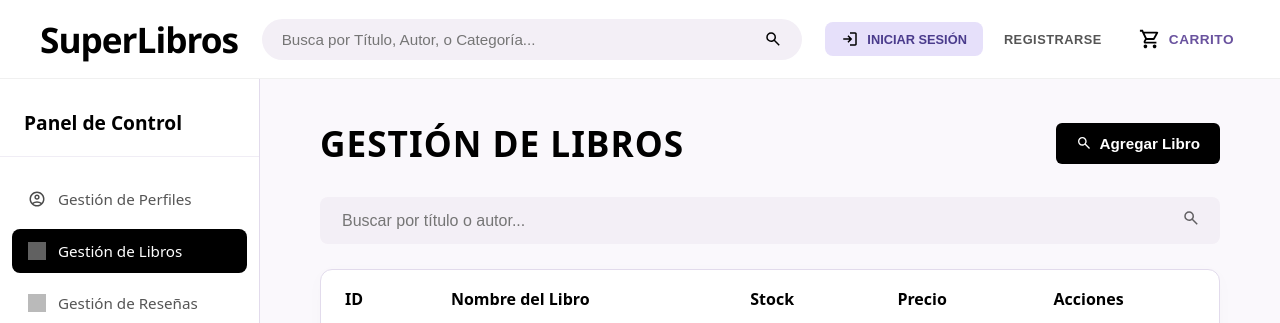
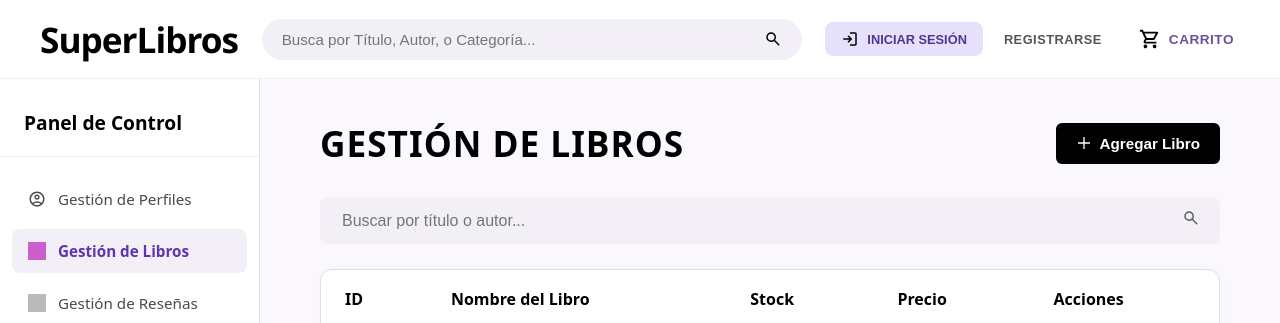
Before and after one commit to jgarocha22/Super-Libros, an Angular app in the folder Front/: page /admin-panel/libros in a window 1280 px wide. Shown: the top 323 px of the page. Built offline with nearby package versions, Linux system fonts and the light colour scheme; no server answers; grey boxes are pictures that could not be loaded.

Commit message:
[FIX] CSS admin panel

```diff
--- a/Front/src/app/components/admin-panel/admin-panel.css
+++ b/Front/src/app/components/admin-panel/admin-panel.css
@@ -1,6 +1,6 @@
 .admin-panel-layout {
   display: flex;
-  min-height: calc(100vh - 70px); /* Ajusta restando la altura de tu navbar */
+  min-height: calc(100vh - 70px);
   background-color: #faf8fc;
   font-family: system-ui, -apple-system, sans-serif;
 }
@@ -34,12 +34,13 @@
   padding: 0 12px;
 }
 
+
 .menu-item {
   display: flex;
   align-items: center;
   gap: 12px;
   padding: 12px 16px;
-  color: #555555;
+  color: #4a4a4a;
   text-decoration: none;
   font-weight: 500;
   font-size: 0.95rem;
@@ -49,24 +50,27 @@
 
 .menu-item:hover {
   background-color: #f3eff6;
-  color: #000000;
+  color: #5e35b1;
 }
 
 .menu-icon {
   width: 18px;
   height: 18px;
   opacity: 0.7;
+  transition: all 0.2s ease;
 }
 
-/* Clase automática de Angular al estar en la URL correspondiente */
+
 .active-tab {
-  background-color: #000000;
-  color: #ffffff !important;
+  background-color: #f3eff6 !important;
+  color: #5e35b1 !important;
+  font-weight: 600;
 }
 
+.menu-item:hover .menu-icon,
 .active-tab .menu-icon {
-  filter: invert(1);
   opacity: 1;
+  filter: invert(21%) sepia(81%) saturate(2206%) hue-rotate(248deg) brightness(84%) contrast(89%);
 }
 
 .admin-content {
--- a/Front/src/app/components/gestion-libros/gestion-libros.html
+++ b/Front/src/app/components/gestion-libros/gestion-libros.html
@@ -2,7 +2,7 @@
   <div class="header-seccion">
     <h1 class="panel-title">GESTIÓN DE LIBROS</h1>
     <button class="btn-agregar-principal" (click)="abrirFormularioAgregar()">
-      <img src="assets/icons/search.svg" alt="Añadir" class="btn-icon-white">
+      <img src="assets/icons/add.svg" alt="Añadir" class="btn-icon-white">
       Agregar Libro
     </button>
   </div>
@@ -60,6 +60,7 @@
                   Editar
                 </button>
                 <button class="btn-action-delete" (click)="eliminarLibro(libro.id)" disabled>
+                  <img src="assets/icons/delete.svg" alt="Eliminar" class="btn-icon">
                   Eliminar
                 </button>
               </div>
--- a/Front/src/app/components/gestion-perfil/gestion-perfil.html
+++ b/Front/src/app/components/gestion-perfil/gestion-perfil.html
@@ -34,7 +34,7 @@
             <td class="address-cell">{{ usuario.direccion || 'No registrada' }}</td>
             <td>
               <button class="btn-action-delete" (click)="eliminarPerfil(usuario.id, usuario.username)">
-                <img src="assets/icons/trash.svg" alt="Eliminar" class="btn-icon">
+                <img src="assets/icons/delete.svg" alt="Eliminar" class="btn-icon">
                 Eliminar Perfil
               </button>
             </td>
```
Also changed, not shown: Front/public/assets/icons/add.svg (added), Front/public/assets/icons/delete.svg (added).
